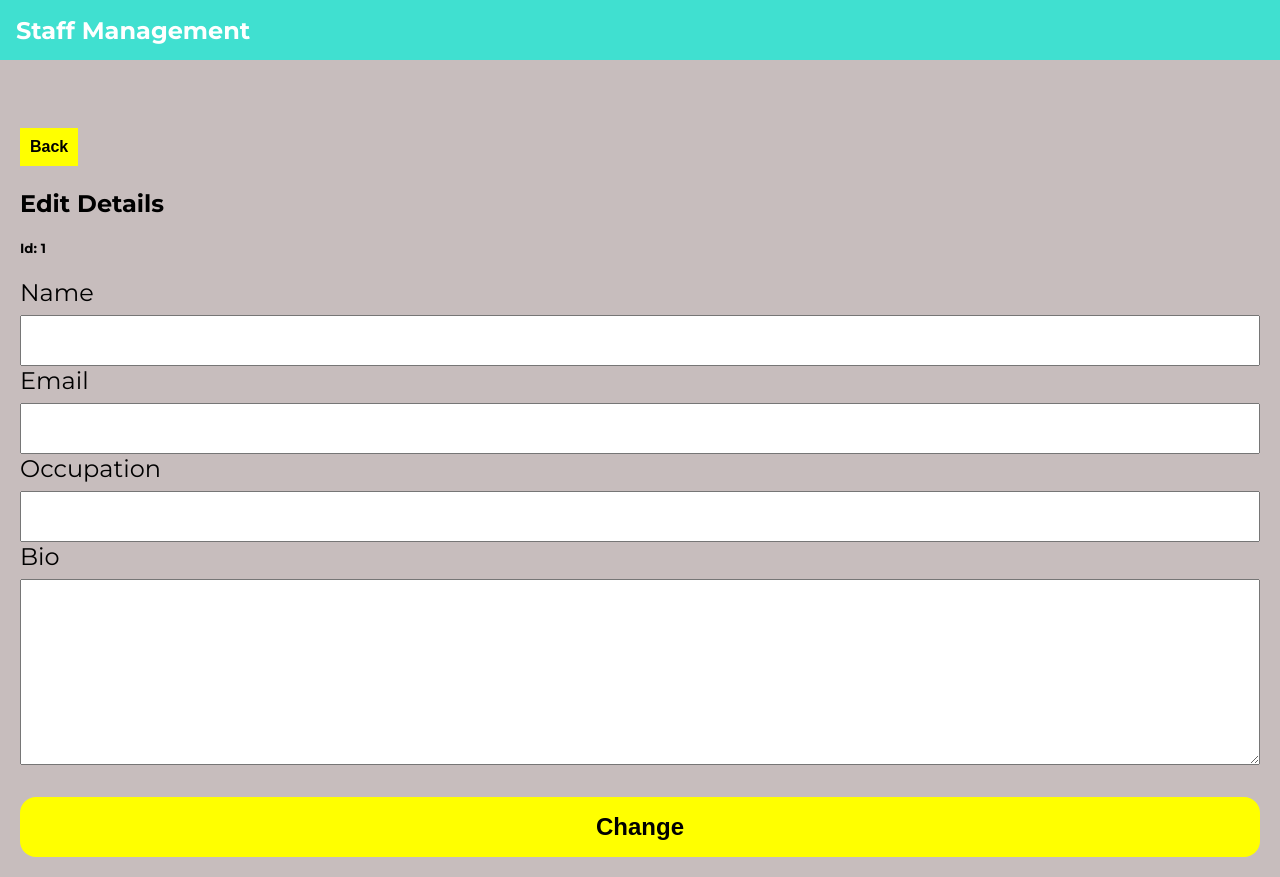
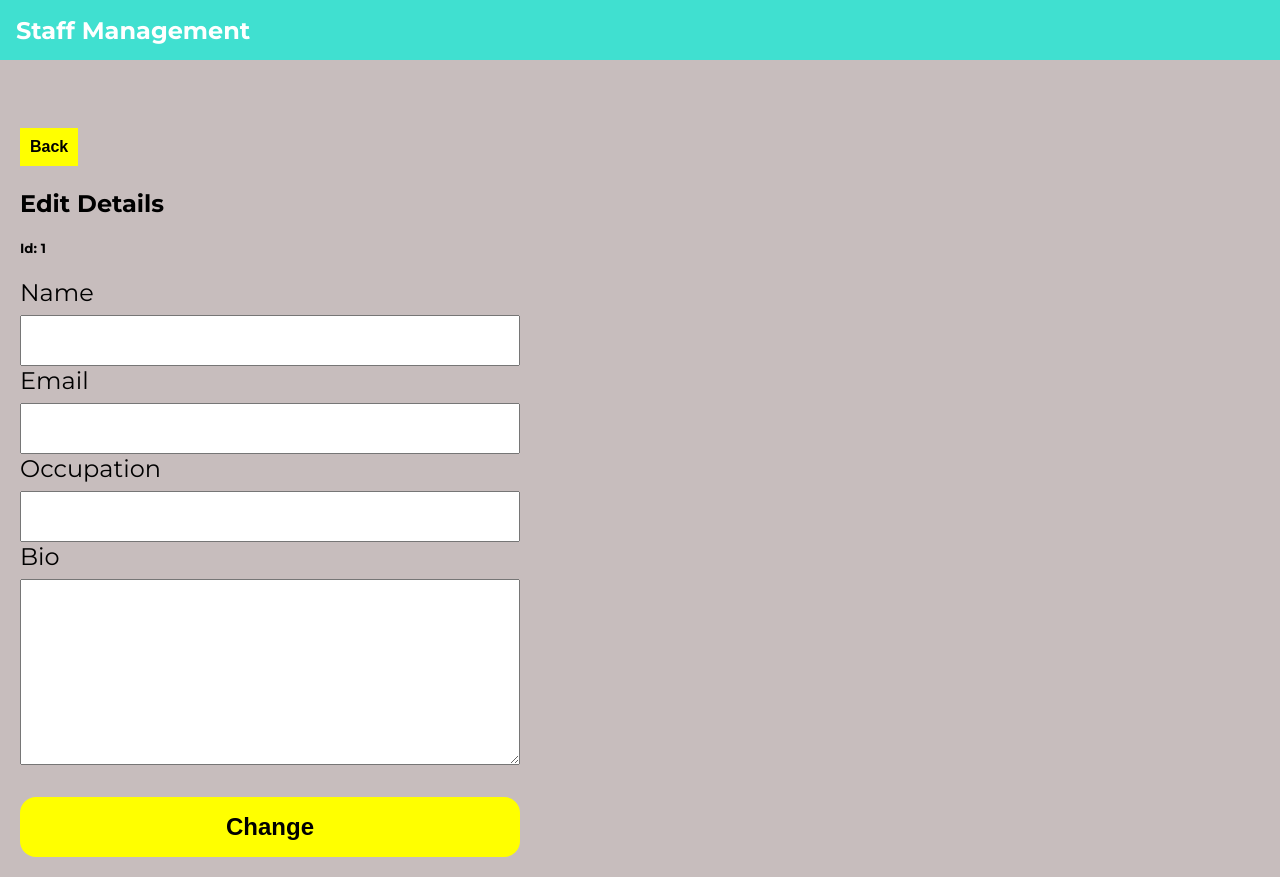
Before and after one commit to vicowiti/js-interview-project, a React (Create React App) app: page /1 in a window 1280 px wide. Built offline with nearby package versions, Linux system fonts and the light colour scheme.

Commit message:
More form changes

```diff
--- a/src/components/EditForm/Editform.css
+++ b/src/components/EditForm/Editform.css
@@ -1,6 +1,8 @@
 .editform {
   margin-top: 3rem;
   padding: 20px;
+  width: 100%;
+  max-width: 500px;
 }
 
 .form-sgt {
```
